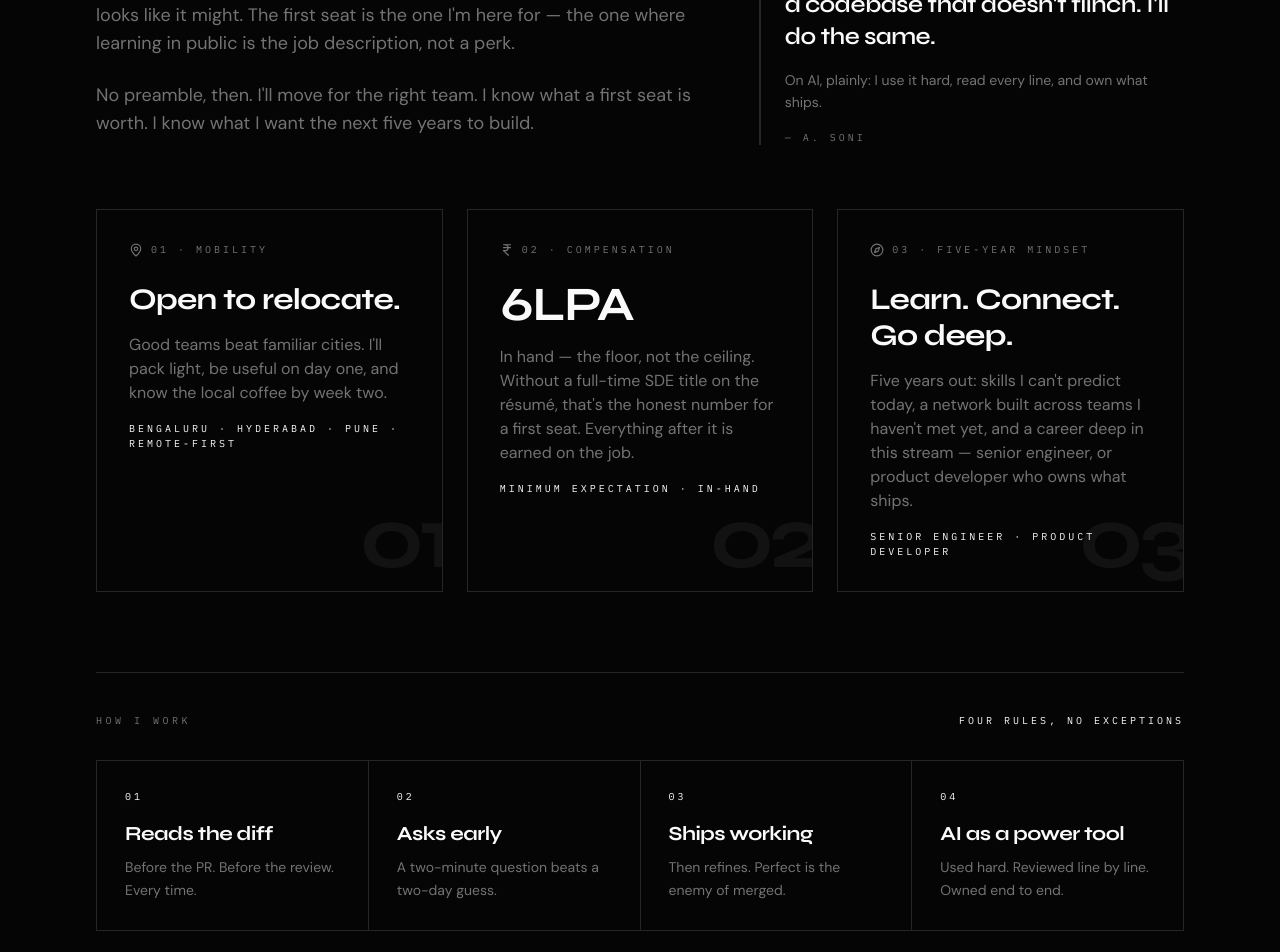
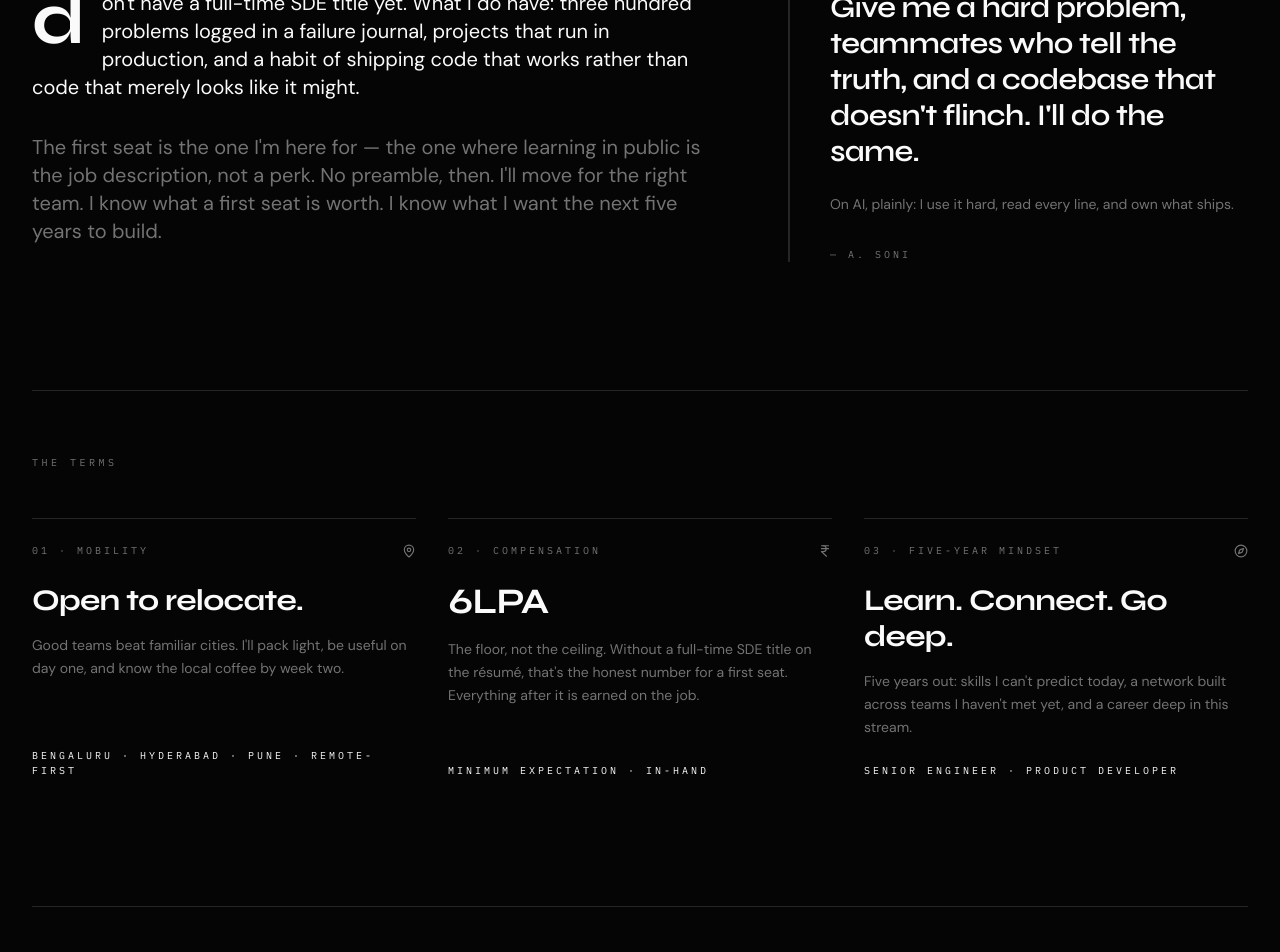
Before and after one commit to built-with-aman/Developer_Profile, a React (Vite) app: page / in a window 1280 px wide. Shown: the part 1420-2372 px from the top of the page. Built offline with nearby package versions, Linux system fonts and the light colour scheme.

Commit message:
fix: use Link instead of a tag for client-side routing in ProjectModal

```diff
--- a/src/pages/Home.jsx
+++ b/src/pages/Home.jsx
@@ -144,106 +144,57 @@ function AboutSite() {
 }
 
 /* ─────────────────────────────────────────────────────────────
-   INTENT CARD — cursor-tracked spotlight + hover border
-   ───────────────────────────────────────────────────────────── */
-function IntentCard({ index, label, icon: Icon, children, delay = 0 }) {
-  const ref = useRef(null);
-  const [pos, setPos] = useState({ x: 50, y: 50 });
-  const [hover, setHover] = useState(false);
-
-  const onMove = (e) => {
-    const el = ref.current;
-    if (!el) return;
-    const rect = el.getBoundingClientRect();
-    setPos({
-      x: ((e.clientX - rect.left) / rect.width) * 100,
-      y: ((e.clientY - rect.top) / rect.height) * 100,
-    });
-  };
-
-  return (
-    <Reveal delay={delay}>
-      <article
-        ref={ref}
-        onMouseMove={onMove}
-        onMouseEnter={() => setHover(true)}
-        onMouseLeave={() => setHover(false)}
-        className="group relative h-full overflow-hidden border border-line bg-bg p-6 transition-colors duration-500 hover:border-fg/40 md:p-8"
-      >
-        <div
-          aria-hidden
-          className="pointer-events-none absolute inset-0 transition-opacity duration-500"
-          style={{
-            opacity: hover ? 1 : 0,
-            background:
-              "radial-gradient(360px circle at var(--mx) var(--my), rgba(255,255,255,0.08), transparent 60%)",
-            ["--mx"]: `${pos.x}%`,
-            ["--my"]: `${pos.y}%`,
-          }}
-        />
-
-        <span
-          aria-hidden
-          className="pointer-events-none absolute -right-2 bottom-2 select-none font-display text-[5.5rem] font-bold leading-none tracking-tighter opacity-[0.05] transition-opacity duration-500 group-hover:opacity-[0.09]"
-        >
-          {index}
-        </span>
-
-        <div className="relative z-[1] flex h-full flex-col">
-          <div className="flex items-center gap-2 text-muted">
-            {Icon && <Icon size={14} />}
-            <p className="font-mono text-[10px] uppercase tracking-[0.3em]">
-              {index} · {label}
-            </p>
-          </div>
-          <div className="mt-6">{children}</div>
-        </div>
-      </article>
-    </Reveal>
-  );
-}
-
-/* ─────────────────────────────────────────────────────────────
-   INTENT ARTICLE — "The brief"
+   INTENT ARTICLE — "The brief" (REFURBISHED)
    ───────────────────────────────────────────────────────────── */
 function IntentArticle() {
   const ref = useRef(null);
-  const inView = useInView(ref, { amount: 0.2, once: true });
+  const inView = useInView(ref, { amount: 0.15, once: true });
   const reduced = usePrefersReducedMotion();
 
   const PRINCIPLES = [
+    { n: "01", t: "Reads the diff", d: "Before the PR. Before the review. Every time." },
+    { n: "02", t: "Asks early", d: "A two-minute question beats a two-day guess." },
+    { n: "03", t: "Ships working", d: "Then refines. Perfect is the enemy of merged." },
+    { n: "04", t: "AI as a power tool", d: "Used hard. Reviewed line by line. Owned end to end." },
+  ];
+
+  const SPECS = [
     {
       n: "01",
-      t: "Reads the diff",
-      d: "Before the PR. Before the review. Every time.",
+      label: "Mobility",
+      icon: MapPin,
+      title: "Open to relocate.",
+      desc: "Good teams beat familiar cities. I'll pack light, be useful on day one, and know the local coffee by week two.",
+      meta: "Bengaluru · Hyderabad · Pune · Remote-first",
     },
     {
       n: "02",
-      t: "Asks early",
-      d: "A two-minute question beats a two-day guess.",
+      label: "Compensation",
+      icon: IndianRupee,
+      title: "6 LPA in hand.",
+      desc: "The floor, not the ceiling. Without a full-time SDE title on the résumé, that's the honest number for a first seat. Everything after it is earned on the job.",
+      meta: "Minimum expectation · in-hand",
+      isOdometer: true,
     },
     {
       n: "03",
-      t: "Ships working",
-      d: "Then refines. Perfect is the enemy of merged.",
-    },
-    {
-      n: "04",
-      t: "AI as a power tool",
-      d: "Used hard. Reviewed line by line. Owned end to end.",
+      label: "Five-year mindset",
+      icon: Compass,
+      title: "Learn. Connect. Go deep.",
+      desc: "Five years out: skills I can't predict today, a network built across teams I haven't met yet, and a career deep in this stream.",
+      meta: "Senior engineer · product developer",
     },
   ];
 
   return (
-    <section
-      ref={ref}
-      className="relative z-[1] border-b border-line bg-bg py-20 md:py-28"
-    >
-      <div className="mx-auto max-w-6xl px-5 md:px-8">
+    <section ref={ref} className="relative z-[1] bg-bg py-24 md:py-32 border-b border-line">
+      <div className="mx-auto max-w-7xl px-5 md:px-8">
+
+        {/* ── HEADER ────────────────────────────────────────── */}
         <motion.div
           initial={reduced ? false : { scaleX: 0 }}
           animate={inView ? { scaleX: 1 } : {}}
-          transition={{ duration: 1.1, ease: EASE }}
+          transition={{ duration: 1.2, ease: EASE }}
           style={{ transformOrigin: "left" }}
           className="h-px w-full bg-line"
         />
@@ -262,142 +213,150 @@ function IntentArticle() {
         </div>
 
         <Reveal delay={0.1}>
-          <h2 className="mt-6 max-w-3xl font-display text-4xl font-bold leading-[1.05] tracking-tight md:text-6xl">
+          <h2 className="mt-8 max-w-4xl font-display text-5xl font-bold leading-[0.95] tracking-tight md:text-7xl">
             What I want.{" "}
             <span className="text-muted">Stated once, in plain English.</span>
           </h2>
         </Reveal>
 
-        <Reveal delay={0.16}>
-          <div className="mt-10 grid gap-8 md:grid-cols-12 md:gap-12">
-            <div className="md:col-span-7">
-              <p className="text-base leading-relaxed text-muted md:text-lg">
-                <span className="float-left mr-3 mt-1 font-display text-5xl font-bold leading-none text-fg md:text-6xl">
-                  I
-                </span>
+        {/* ── NARRATIVE & QUOTE GRID ────────────────────────── */}
+        <div className="mt-16 grid gap-12 lg:grid-cols-12 lg:gap-20">
+
+          {/* Left Column: The Narrative */}
+          <Reveal delay={0.16} className="lg:col-span-7">
+            <div className="space-y-8">
+              <p className="text-lg leading-relaxed text-fg/90 md:text-xl first-letter:float-left first-letter:mr-4 first-letter:mt-1 first-letter:font-display first-letter:text-7xl first-letter:font-bold first-letter:leading-[0.75] first-letter:text-fg">
                 don't have a full-time SDE title yet. What I do have: three hundred
                 problems logged in a failure journal, projects that run in production,
                 and a habit of shipping code that works rather than code that merely
-                looks like it might. The first seat is the one I'm here for — the one
-                where learning in public is the job description, not a perk.
+                looks like it might.
               </p>
-
-              <p className="mt-6 text-base leading-relaxed text-muted md:text-lg">
-                No preamble, then. I'll move for the right team. I know what a first seat
-                is worth. I know what I want the next five years to build.
+              <p className="text-lg leading-relaxed text-muted md:text-xl">
+                The first seat is the one I'm here for — the one where learning in public
+                is the job description, not a perk. No preamble, then. I'll move for the
+                right team. I know what a first seat is worth. I know what I want the
+                next five years to build.
               </p>
             </div>
+          </Reveal>
 
-            <div className="md:col-span-5 md:pt-2">
-              <div className="group relative border-l-2 border-line pl-6">
+          {/* Right Column: The Quote */}
+          <Reveal delay={0.22} className="lg:col-span-5 flex items-center">
+            <div className="relative w-full border-l-2 border-fg/20 pl-8 md:pl-10">
               <span
                 aria-hidden
-                  className="pointer-events-none absolute -left-1 -top-6 select-none font-display text-[6rem] leading-none text-fg/10 transition-transform duration-700 group-hover:scale-110"
+                className="pointer-events-none absolute -left-2 -top-10 select-none font-display text-[8rem] leading-none text-fg/5 transition-transform duration-700 hover:scale-105"
               >
                 &ldquo;
               </span>
-                <p className="relative font-display text-xl font-semibold leading-snug tracking-tight md:text-2xl">
+              <p className="relative font-display text-2xl font-semibold leading-snug tracking-tight md:text-3xl">
                 Give me a hard problem, teammates who tell the truth, and a codebase
                 that doesn't flinch. I'll do the same.
               </p>
-                <p className="mt-4 text-sm leading-relaxed text-muted">
+              <p className="mt-6 text-sm leading-relaxed text-muted">
                 On AI, plainly: I use it hard, read every line, and own what ships.
               </p>
-                <p className="mt-4 font-mono text-[10px] uppercase tracking-[0.3em] text-muted">
+              <p className="mt-8 font-mono text-[10px] uppercase tracking-[0.3em] text-muted">
                 — A.&nbsp;SONI
               </p>
             </div>
+          </Reveal>
         </div>
-          </div>
+
+        {/* ── SPEC SHEET (Mobility, Comp, Mindset) ──────────── */}
+        <div className="mt-24 border-t border-line pt-16 md:mt-32">
+          <Reveal delay={0.1}>
+            <p className="font-mono text-[10px] uppercase tracking-[0.35em] text-muted mb-12">
+              The terms
+            </p>
           </Reveal>
 
-        <div className="mt-16 grid gap-6 md:grid-cols-3">
-          <IntentCard index="01" label="Mobility" icon={MapPin} delay={0.05}>
-            <p className="font-display text-2xl font-bold leading-tight tracking-tight md:text-3xl">
-              Open to relocate.
-            </p>
-            <p className="mt-4 text-sm leading-relaxed text-muted md:text-base">
-              Good teams beat familiar cities. I'll pack light, be useful on day one,
-              and know the local coffee by week two.
-            </p>
-            <p className="mt-4 font-mono text-[10px] uppercase tracking-[0.3em] text-muted/70">
-              Bengaluru · Hyderabad · Pune · Remote-first
-            </p>
-          </IntentCard>
+          <div className="grid gap-12 md:grid-cols-3 md:gap-8">
+            {SPECS.map((spec, i) => {
+              const Icon = spec.icon;
+              return (
+                <Reveal key={spec.n} delay={0.1 + i * 0.08}>
+                  <div className="flex flex-col h-full border-t border-line pt-6 group">
+                    <div className="flex items-center justify-between mb-6">
+                      <span className="font-mono text-[10px] uppercase tracking-[0.3em] text-muted">
+                        {spec.n} · {spec.label}
+                      </span>
+                      <Icon size={14} className="text-muted group-hover:text-fg transition-colors" />
+                    </div>
 
-          <IntentCard index="02" label="Compensation" icon={IndianRupee} delay={0.12}>
-            <div className="flex items-baseline gap-2">
+                    {spec.isOdometer ? (
                       <Odometer
                         value={6}
                         suffix=" LPA"
-                className="font-display text-4xl font-bold tracking-tight md:text-5xl"
+                        className="font-display text-3xl font-bold tracking-tight md:text-4xl"
                       />
+                    ) : (
+                      <h3 className="font-display text-2xl font-bold tracking-tight md:text-3xl">
+                        {spec.title}
+                      </h3>
+                    )}
+
+                    <p className="mt-4 text-sm leading-relaxed text-muted flex-grow">
+                      {spec.desc}
+                    </p>
+
+                    <p className="mt-6 font-mono text-[10px] uppercase tracking-[0.3em] text-muted/60">
+                      {spec.meta}
+                    </p>
                   </div>
-            <p className="mt-4 text-sm leading-relaxed text-muted md:text-base">
-              In hand — the floor, not the ceiling. Without a full-time SDE title on the
-              résumé, that's the honest number for a first seat. Everything after it is
-              earned on the job.
-            </p>
-            <p className="mt-4 font-mono text-[10px] uppercase tracking-[0.3em] text-muted/70">
-              Minimum expectation · in-hand
-            </p>
-          </IntentCard>
-
-          <IntentCard index="03" label="Five-year mindset" icon={Compass} delay={0.19}>
-            <p className="font-display text-2xl font-bold leading-tight tracking-tight md:text-3xl">
-              Learn. Connect. Go deep.
-            </p>
-            <p className="mt-4 text-sm leading-relaxed text-muted md:text-base">
-              Five years out: skills I can't predict today, a network built across teams
-              I haven't met yet, and a career deep in this stream — senior engineer, or
-              product developer who owns what ships.
-            </p>
-            <p className="mt-4 font-mono text-[10px] uppercase tracking-[0.3em] text-muted/70">
-              Senior engineer · product developer
-            </p>
-          </IntentCard>
+                </Reveal>
+              );
+            })}
+          </div>
         </div>
 
-        <Reveal delay={0.22}>
-          <div className="mt-16 border-t border-line pt-10 md:mt-20">
-            <div className="flex flex-wrap items-baseline justify-between gap-4">
+        {/* ── HOW I WORK (Principles) ───────────────────────── */}
+        <div className="mt-24 border-t border-line pt-16 md:mt-32">
+          <div className="flex flex-wrap items-baseline justify-between gap-4 mb-12">
+            <Reveal>
               <p className="font-mono text-[10px] uppercase tracking-[0.35em] text-muted">
                 How I work
               </p>
+            </Reveal>
+            <Reveal delay={0.06}>
               <p className="font-mono text-[10px] uppercase tracking-[0.3em] text-muted/60">
                 Four rules, no exceptions
               </p>
+            </Reveal>
           </div>
 
-            <div className="mt-8 grid gap-px overflow-hidden border border-line bg-line sm:grid-cols-2 lg:grid-cols-4">
+          <div className="grid gap-px overflow-hidden border border-line bg-line sm:grid-cols-2 lg:grid-cols-4">
             {PRINCIPLES.map((p) => (
               <div
                 key={p.n}
-                  className="group bg-bg p-6 transition-colors duration-500 hover:bg-surface md:p-7"
+                className="group bg-bg p-8 transition-colors duration-500 hover:bg-surface"
               >
                 <p className="font-mono text-[10px] uppercase tracking-[0.3em] text-muted/70">
                   {p.n}
                 </p>
-                  <p className="mt-4 font-display text-lg font-bold tracking-tight md:text-xl">
+                <p className="mt-5 font-display text-xl font-bold tracking-tight">
                   {p.t}
                 </p>
-                  <p className="mt-2 text-sm leading-relaxed text-muted">{p.d}</p>
+                <p className="mt-3 text-sm leading-relaxed text-muted">
+                  {p.d}
+                </p>
               </div>
             ))}
           </div>
         </div>
-        </Reveal>
 
-        <Reveal delay={0.26} className="mt-16 border-t border-line pt-10 md:mt-20">
+        {/* ── CLOSING ───────────────────────────────────────── */}
+        <div className="mt-24 border-t border-line pt-16 md:mt-32">
+          <Reveal delay={0.1}>
             <ScrollLitText
-            className="max-w-4xl font-display text-2xl font-semibold leading-snug tracking-tight md:text-4xl"
+              className="max-w-4xl font-display text-3xl font-semibold leading-snug tracking-tight md:text-5xl"
               spread={3}
             >
               Titles will follow the work. The work is already happening.
             </ScrollLitText>
           </Reveal>
 
-        <Reveal delay={0.3} className="mt-10 flex flex-wrap gap-3">
+          <Reveal delay={0.18} className="mt-12 flex flex-wrap gap-4">
             <SweepButton to="/contact" variant="solid">
               Talk to me <ArrowRight size={16} />
             </SweepButton>
@@ -410,6 +369,8 @@ function IntentArticle() {
               Download resume <ArrowUpRight size={15} />
             </SweepButton>
           </Reveal>
+        </div>
+
       </div>
     </section>
   );
@@ -527,7 +488,6 @@ function ProjectModal({ project, onClose }) {
 
         <div style={{ marginTop: "2rem", display: "flex", flexWrap: "wrap", gap: "0.5rem" }}>
 
-          {/* YAHAN FIX KIYA GAYA HAI: <a> ko <Link> se replace kiya gaya hai */}
           <Link
             to={`/work/${project.id}`}
             onClick={onClose}
@@ -540,7 +500,7 @@ function ProjectModal({ project, onClose }) {
               textTransform: "uppercase",
               textDecoration: "none",
               fontWeight: 600,
-              display: "inline-block" // Padding ke liye zaroori hai
+              display: "inline-block"
             }}
           >
             Full case study →
```
Lines whose indentation alone changed are shown as unchanged.
